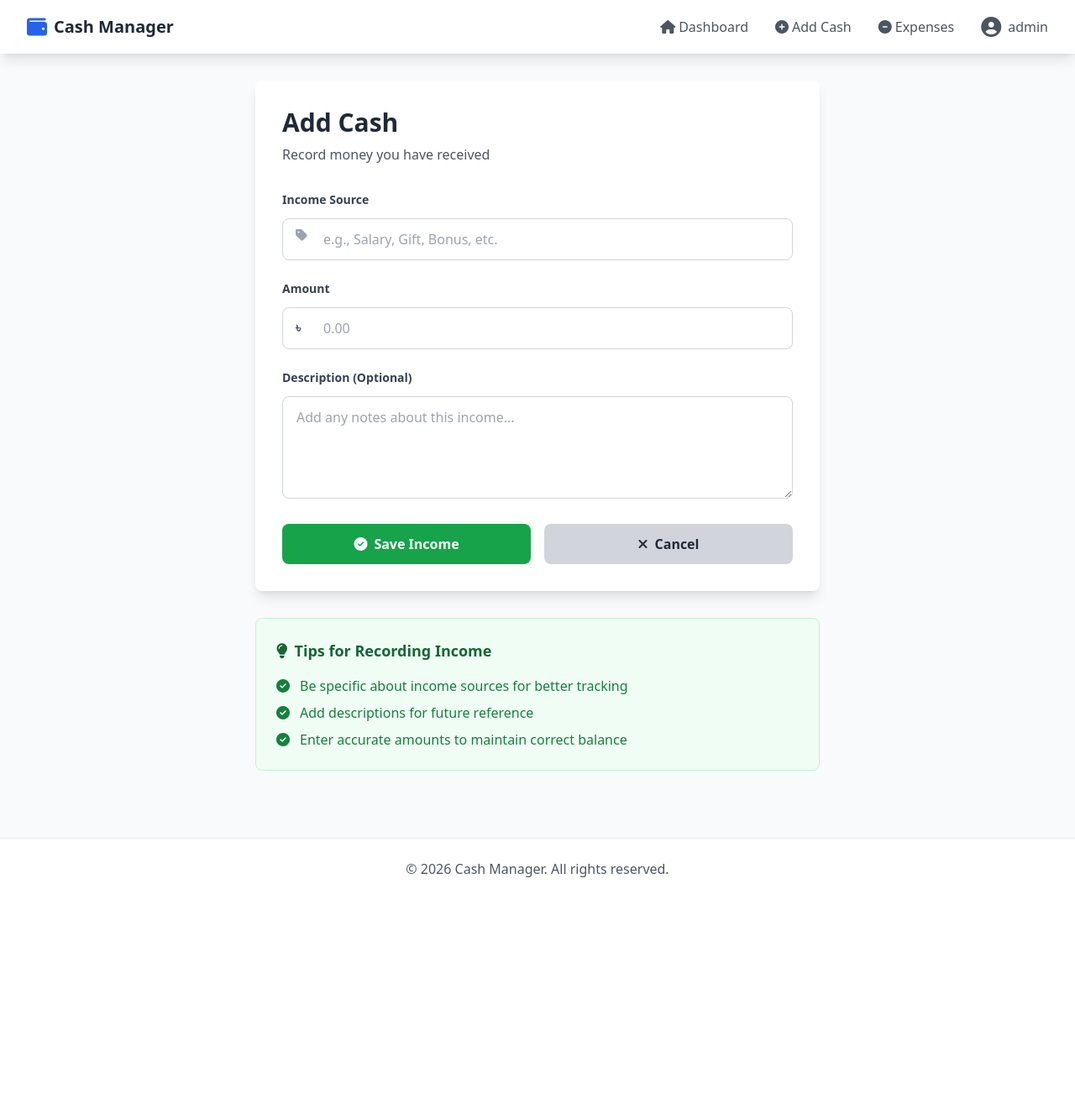
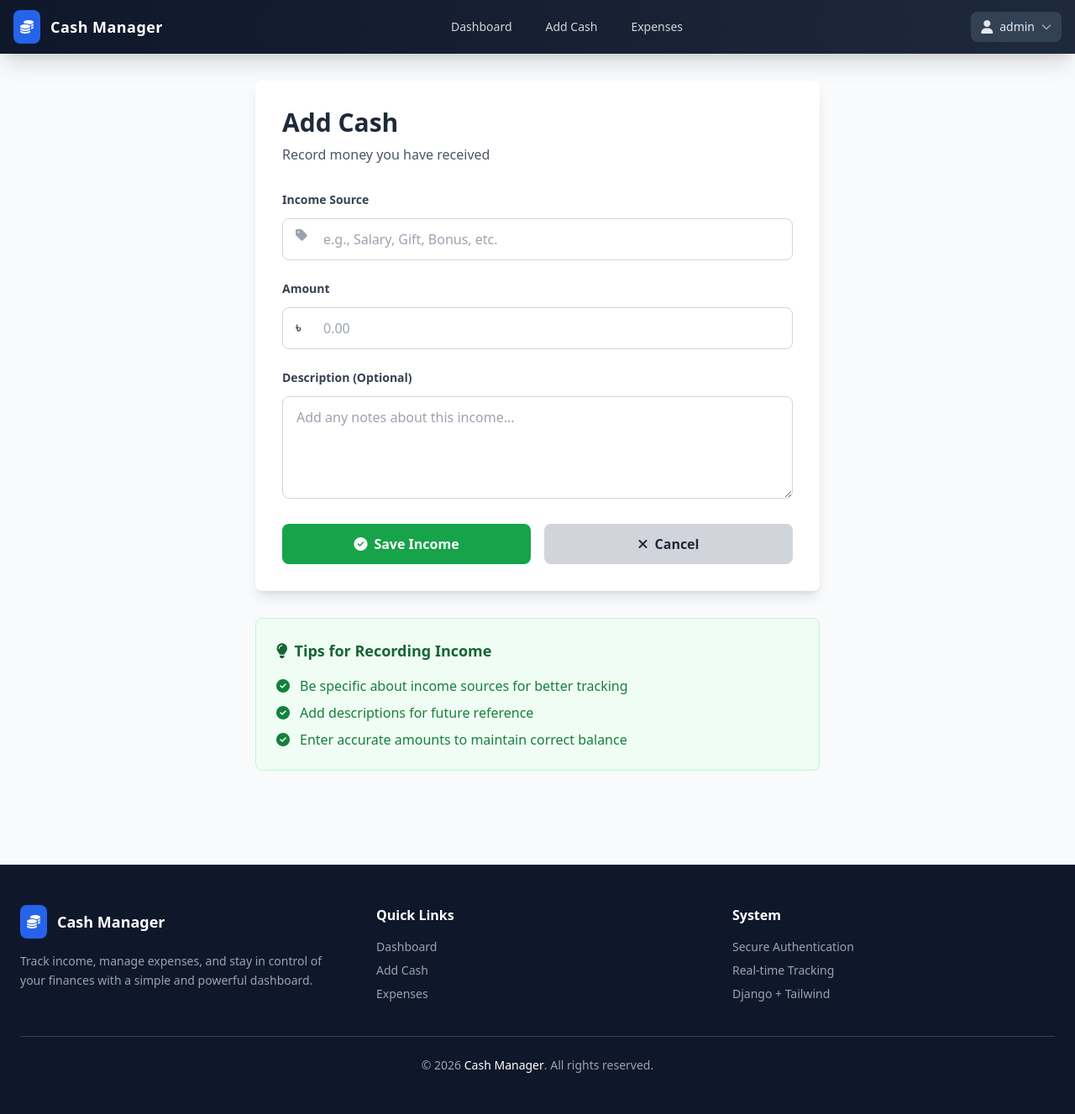
Before and after one commit to Riyadulislamratul/Cash_Management_System, a Django app: page /add-cash/ in a window 1280 px wide. Shown: the whole page at 84% size. Before the commit the page ends 1045 px from the top, so only its background shows below. Run offline with Django 4.2, Linux system fonts and the light colour scheme; a user stored in the database is signed in; some libraries are stand-ins or nearby versions.

Commit message:
Header Footer Added

```diff
--- a/templates/base.html
+++ b/templates/base.html
@@ -9,41 +9,60 @@
 </head>
 <body class="bg-gray-50">
     {% if user.is_authenticated %}
-        <!-- Navigation Bar -->
-        <nav class="bg-white shadow-lg">
-            <div class="max-w-7xl mx-auto px-4 sm:px-6 lg:px-8">
-                <div class="flex justify-between h-16">
-                    <div class="flex items-center">
-                        <a href="{% url 'dashboard' %}" class="flex items-center space-x-2">
-                            <i class="fas fa-wallet text-2xl text-blue-600"></i>
-                            <span class="text-xl font-bold text-gray-800">Cash Manager</span>
+<header class="bg-gradient-to-r from-slate-900 to-slate-800 shadow-xl">
+    <div class="max-w-7xl mx-auto px-4">
+        <div class="flex items-center justify-between h-16">
+
+            <!-- Logo -->
+            <a href="{% url 'dashboard' %}" class="flex items-center space-x-3">
+                <div class="bg-blue-600 p-2 rounded-lg">
+                    <i class="fas fa-coins text-white"></i>
+                </div>
+                <span class="text-white text-lg font-semibold tracking-wide">
+                    Cash Manager
+                </span>
+            </a>
+
+            <!-- Navigation -->
+            <div class="hidden md:flex items-center space-x-2">
+                <a href="{% url 'dashboard' %}"
+                   class="px-4 py-2 rounded-lg text-sm font-medium text-gray-300 hover:bg-slate-700 hover:text-white transition">
+                    Dashboard
+                </a>
+                <a href="{% url 'cash_list' %}"
+                   class="px-4 py-2 rounded-lg text-sm font-medium text-gray-300 hover:bg-slate-700 hover:text-white transition">
+                    Add Cash
+                </a>
+                <a href="{% url 'expense_list' %}"
+                   class="px-4 py-2 rounded-lg text-sm font-medium text-gray-300 hover:bg-slate-700 hover:text-white transition">
+                    Expenses
                 </a>
             </div>
-                    <div class="flex items-center space-x-8">
-                        <a href="{% url 'dashboard' %}" class="text-gray-600 hover:text-blue-600 transition">
-                            <i class="fas fa-home mr-1"></i>Dashboard
-                        </a>
-                        <a href="{% url 'cash_list' %}" class="text-gray-600 hover:text-green-600 transition">
-                            <i class="fas fa-plus-circle mr-1"></i>Add Cash
-                        </a>
-                        <a href="{% url 'expense_list' %}" class="text-gray-600 hover:text-red-600 transition">
-                            <i class="fas fa-minus-circle mr-1"></i>Expenses
-                        </a>
-                        <div class="relative group">
-                            <button class="text-gray-600 hover:text-gray-900 transition flex items-center space-x-2">
-                                <i class="fas fa-user-circle text-2xl"></i>
-                                <span>{{ user.first_name|default:user.username }}</span>
-                            </button>
-                            <div class="absolute right-0 mt-2 w-48 bg-white rounded-lg shadow-lg hidden group-hover:block">
-                                <a href="{% url 'logout' %}" class="block px-4 py-2 text-gray-600 hover:bg-gray-100 rounded-lg transition">
-                                    <i class="fas fa-sign-out-alt mr-2"></i>Logout
+
+            <!-- User Menu -->
+            <details class="relative">
+    <summary
+        class="list-none cursor-pointer flex items-center space-x-2 bg-slate-700 px-3 py-2 rounded-lg hover:bg-slate-600 transition">
+        <i class="fas fa-user text-gray-200"></i>
+        <span class="text-gray-200 text-sm">
+            {{ user.first_name|default:user.username }}
+        </span>
+        <i class="fas fa-chevron-down text-xs text-gray-400"></i>
+    </summary>
+
+    <!-- Dropdown -->
+    <div class="absolute right-0 mt-2 w-44 bg-white rounded-xl shadow-lg">
+        <a href="{% url 'logout' %}"
+           class="block px-4 py-3 text-sm text-gray-700 hover:bg-gray-100 rounded-xl">
+            <i class="fas fa-sign-out-alt mr-2 text-red-500"></i> Logout
         </a>
     </div>
+</details>
+
+
         </div>
     </div>
-                </div>
-            </div>
-        </nav>
+</header>
 {% endif %}
 
     <!-- Messages -->
@@ -66,10 +85,50 @@
     </div>
 
     <!-- Footer -->
-    <footer class="bg-white border-t mt-12">
-        <div class="max-w-7xl mx-auto px-4 sm:px-6 lg:px-8 py-6">
-            <div class="text-center text-gray-600">
-                <p>&copy; 2026 Cash Manager. All rights reserved.</p>
+    <footer class="bg-slate-900 text-gray-400 mt-20">
+    <div class="max-w-7xl mx-auto px-6 py-12">
+        <div class="grid grid-cols-1 md:grid-cols-3 gap-10">
+
+            <!-- Brand -->
+            <div>
+                <div class="flex items-center space-x-3 mb-4">
+                    <div class="bg-blue-600 p-2 rounded-lg">
+                        <i class="fas fa-coins text-white"></i>
+                    </div>
+                    <span class="text-white text-lg font-semibold">
+                        Cash Manager
+                    </span>
+                </div>
+                <p class="text-sm leading-relaxed">
+                    Track income, manage expenses, and stay in control of your finances
+                    with a simple and powerful dashboard.
+                </p>
+            </div>
+
+            <!-- Quick Links -->
+            <div>
+                <h4 class="text-white font-semibold mb-4">Quick Links</h4>
+                <ul class="space-y-2 text-sm">
+                    <li><a href="{% url 'dashboard' %}" class="hover:text-white transition">Dashboard</a></li>
+                    <li><a href="{% url 'cash_list' %}" class="hover:text-white transition">Add Cash</a></li>
+                    <li><a href="{% url 'expense_list' %}" class="hover:text-white transition">Expenses</a></li>
+                </ul>
+            </div>
+
+            <!-- Info -->
+            <div>
+                <h4 class="text-white font-semibold mb-4">System</h4>
+                <ul class="space-y-2 text-sm">
+                    <li>Secure Authentication</li>
+                    <li>Real-time Tracking</li>
+                    <li>Django + Tailwind</li>
+                </ul>
+            </div>
+
+        </div>
+
+        <div class="border-t border-slate-700 mt-10 pt-6 text-center text-sm">
+            © 2026 <span class="text-white font-medium">Cash Manager</span>. All rights reserved.
         </div>
     </div>
 </footer>
```
Also changed, not shown: db.sqlite3. Lines whose indentation alone changed are shown as unchanged.
